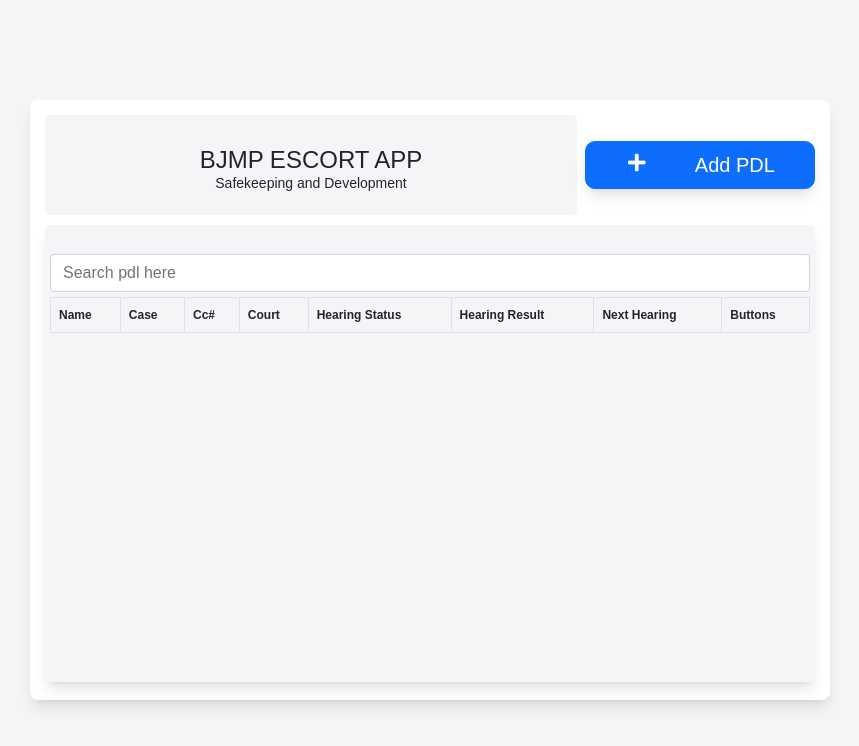
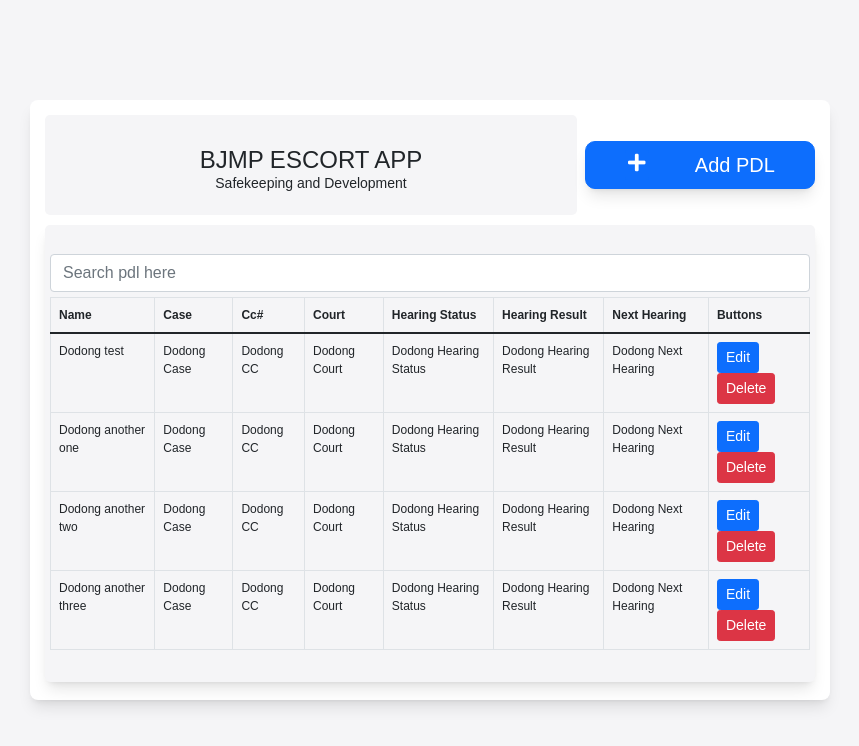
Before and after one commit to LilFrontEnd/pdl-react-app, a React (Create React App) app: page / in a window 1280 px wide. Shown: the top 746 px of the page, without its empty margins (210-1069 px from the left). Built offline with nearby package versions, Linux system fonts and the light colour scheme.

Commit message:
Added a lists function for pdls

```diff
--- a/src/App.js
+++ b/src/App.js
@@ -1,6 +1,49 @@
 import "./style.css";
 
 function App() {
+  const lists = () => {
+    const pdls = [
+      {
+        name: "Dodong test",
+        caseNo: "Dodong Case",
+        crimCaseNum: "Dodong CC",
+        court: "Dodong Court",
+        hearingStatus: "Dodong Hearing Status",
+        hearingResult: "Dodong Hearing Result",
+        nextHearing: "Dodong Next Hearing",
+      },
+      {
+        name: "Dodong another one",
+        caseNo: "Dodong Case",
+        crimCaseNum: "Dodong CC",
+        court: "Dodong Court",
+        hearingStatus: "Dodong Hearing Status",
+        hearingResult: "Dodong Hearing Result",
+        nextHearing: "Dodong Next Hearing",
+      },
+      {
+        name: "Dodong another two",
+        caseNo: "Dodong Case",
+        crimCaseNum: "Dodong CC",
+        court: "Dodong Court",
+        hearingStatus: "Dodong Hearing Status",
+        hearingResult: "Dodong Hearing Result",
+        nextHearing: "Dodong Next Hearing",
+      },
+      {
+        name: "Dodong another three",
+        caseNo: "Dodong Case",
+        crimCaseNum: "Dodong CC",
+        court: "Dodong Court",
+        hearingStatus: "Dodong Hearing Status",
+        hearingResult: "Dodong Hearing Result",
+        nextHearing: "Dodong Next Hearing",
+      },
+    ];
+
+    return pdls;
+  };
+
   return (
     <div className="app">
       <div className="app-title-container">
@@ -48,7 +91,29 @@
                     <th>Buttons</th>
                   </tr>
                 </thead>
-                <tbody id="tbody"></tbody>
+                <tbody id="tbody">
+                  {lists().map((pdl) => {
+                    return (
+                      <tr>
+                        <td>{pdl.name}</td>
+                        <td>{pdl.caseNo}</td>
+                        <td>{pdl.crimCaseNum}</td>
+                        <td>{pdl.court}</td>
+                        <td>{pdl.hearingStatus}</td>
+                        <td>{pdl.hearingResult}</td>
+                        <td>{pdl.nextHearing}</td>
+                        <td>
+                          <button className="btn btn-primary btn-sm">
+                            Edit
+                          </button>
+                          <button className="btn btn-danger btn-sm">
+                            Delete
+                          </button>
+                        </td>
+                      </tr>
+                    );
+                  })}
+                </tbody>
               </table>
             </div>
           </div>
```
